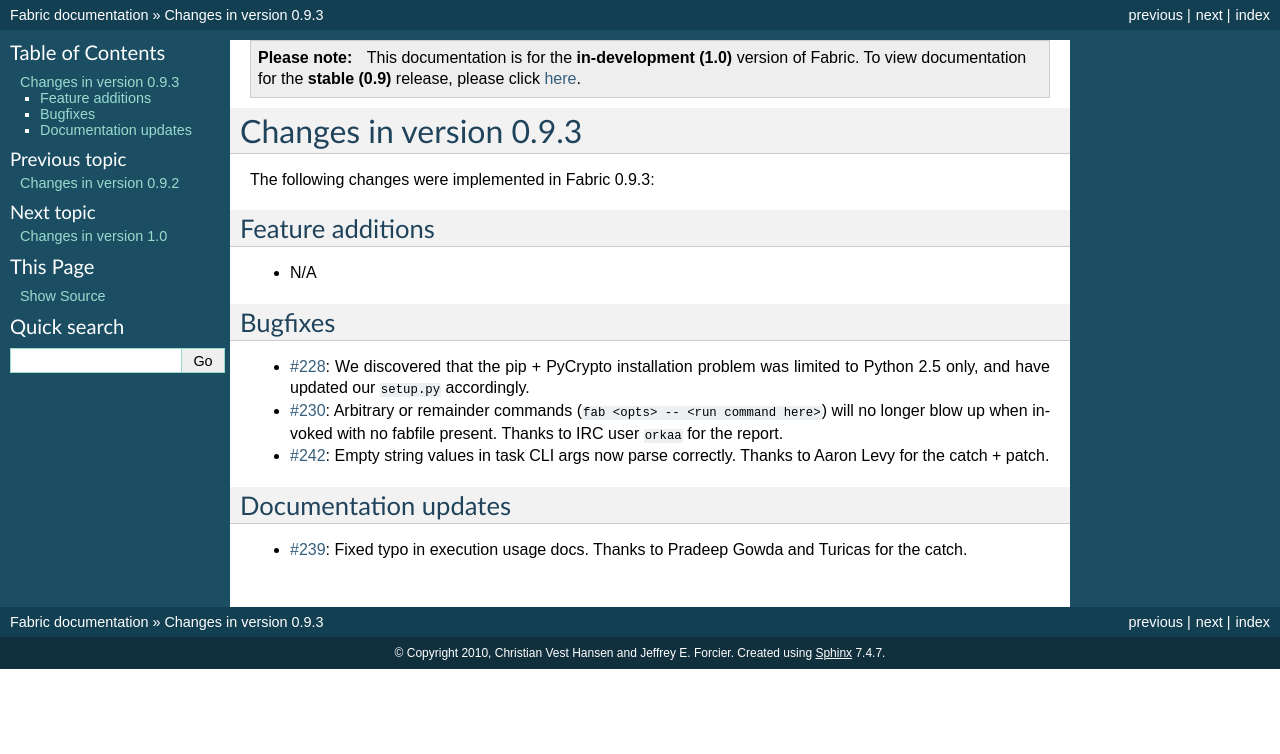
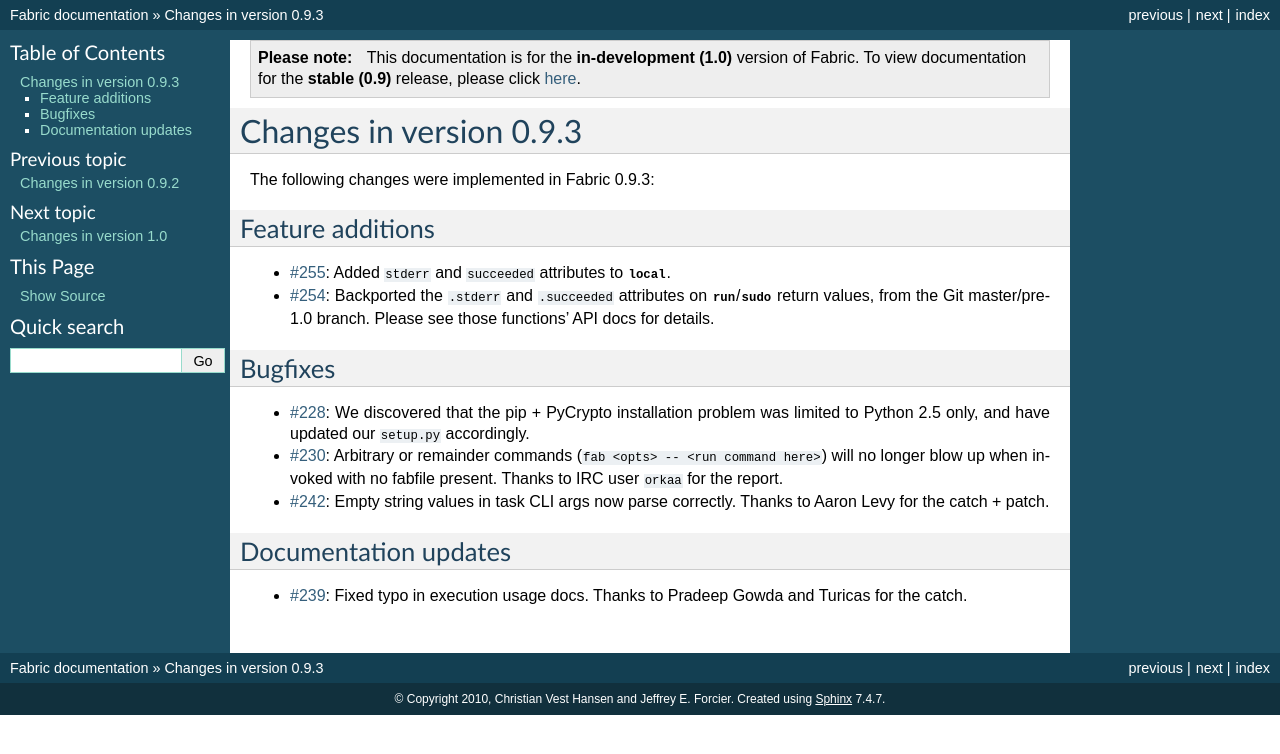
Before and after one commit to fabric/fabric, a Sphinx documentation site: the page built from docs/changes/0.9.3.rst, in a window 1280 px wide. Shown: the top 754 px of the page. Built offline with Sphinx 7.4.7, drawn with Linux system fonts in a browser that asks for light colours.

Commit message:
Update changelog from 0.9.3 to master

```diff
--- a/docs/changes/0.9.3.rst
+++ b/docs/changes/0.9.3.rst
@@ -7,7 +7,11 @@
 Feature additions
 =================
 
-* N/A
+* :issue:`255`: Added ``stderr`` and ``succeeded`` attributes to
+  `~fabric.operations.local`.
+* :issue:`254`: Backported the ``.stderr`` and ``.succeeded`` attributes on
+  `~fabric.operations.run`/`~fabric.operations.sudo` return values, from the
+  Git master/pre-1.0 branch. Please see those functions' API docs for details.
 
 
 Bugfixes
```
